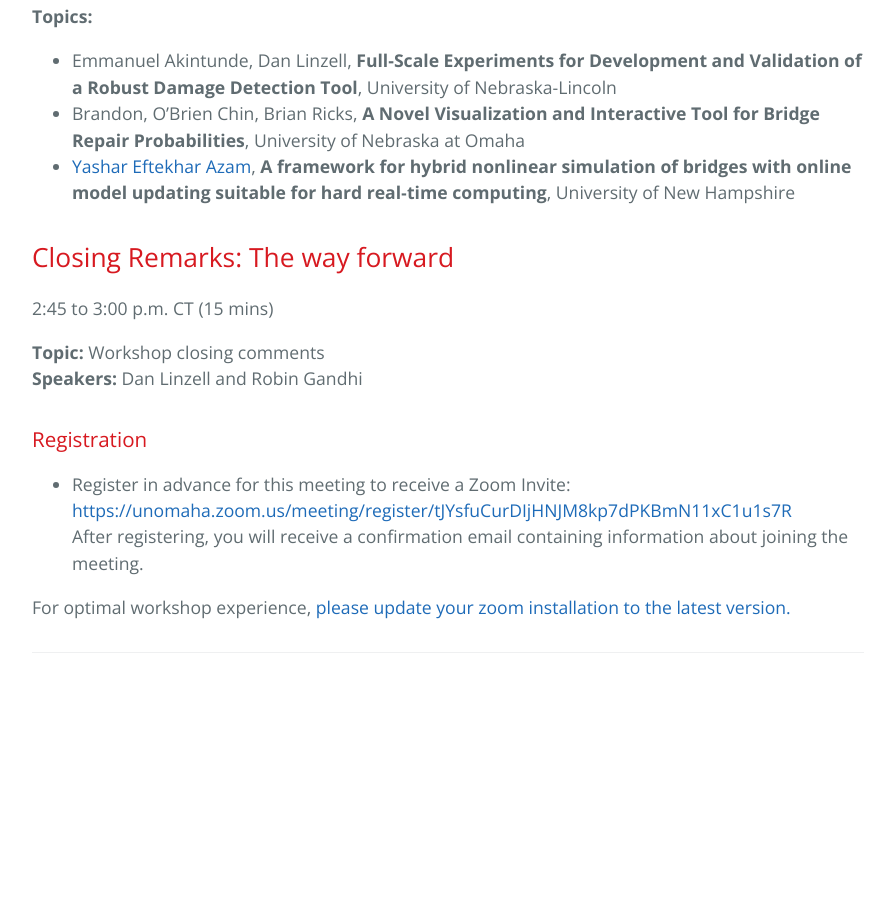
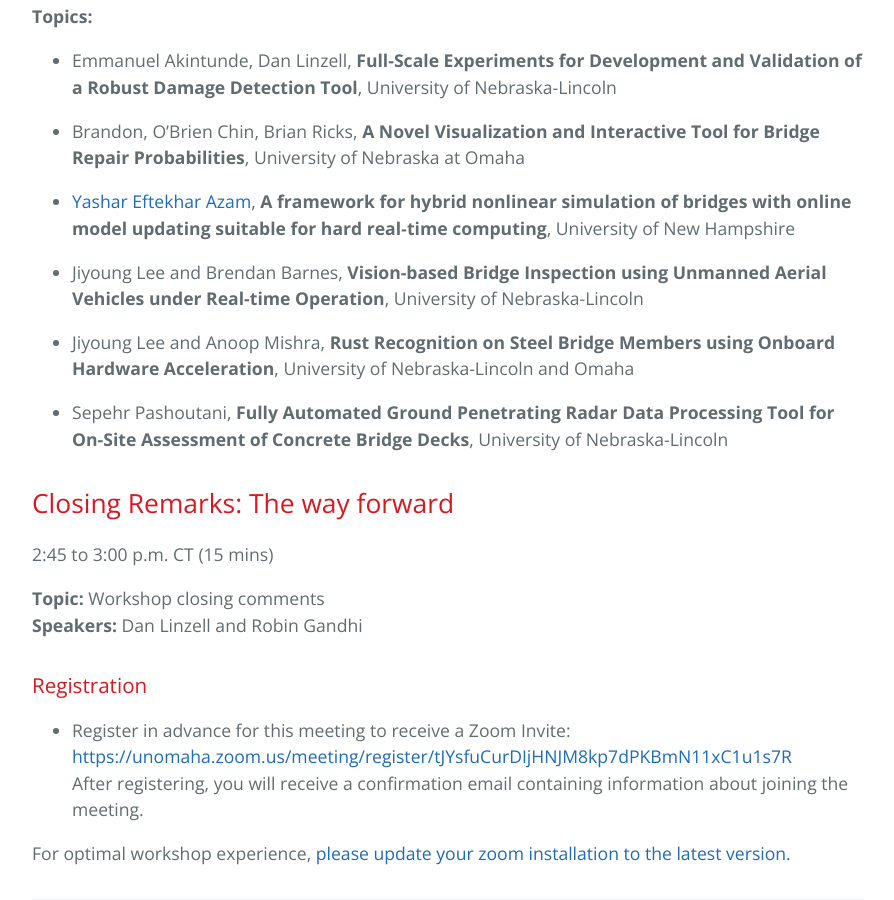
Before and after one commit to BridgingBigData/BridgingBigData.github.io, a Jekyll site: the page built from pages/bbd2020agenda.md, in a window 1280 px wide and 900 px high, scrolled down 5935 px. Shown: the whole window, without its empty margins (192-1086 px from the left). Built offline with Jekyll 4.4.1, drawn with Linux system fonts in a browser that asks for light colours; before the commit the page ends 6652 px from its top, so only the background shows below that.

Commit message:
Update bbd2020agenda.md

```diff
--- a/pages/bbd2020agenda.md
+++ b/pages/bbd2020agenda.md
@@ -113,8 +113,16 @@ Take a quick poll to express your area of interest for the Breakout session
 
 **Topics:**
 * Emmanuel Akintunde, Dan Linzell, **Full-Scale Experiments for Development and Validation of a Robust Damage Detection Tool**, University of Nebraska-Lincoln
+
 * Brandon, O'Brien Chin, Brian Ricks, **A Novel Visualization and Interactive Tool for Bridge Repair Probabilities**, University of Nebraska at Omaha
+
 * [Yashar Eftekhar Azam](https://ceps.unh.edu/person/yashar-eftekhar-azam), **A framework for hybrid nonlinear simulation of bridges with online model updating suitable for hard real‐time computing**, University of New Hampshire
+
+* Jiyoung Lee and Brendan Barnes, **Vision-based Bridge Inspection using Unmanned Aerial Vehicles under Real-time Operation**, University of Nebraska-Lincoln
+
+* Jiyoung Lee and Anoop Mishra, **Rust Recognition on Steel Bridge Members using Onboard Hardware Acceleration**, University of Nebraska-Lincoln and Omaha
+
+* Sepehr Pashoutani, **Fully Automated Ground Penetrating Radar Data Processing Tool for On-Site Assessment of Concrete Bridge Decks**, University of Nebraska-Lincoln
 
 ## Closing Remarks: The way forward
 2:45 to 3:00 p.m. CT (15 mins)
```
